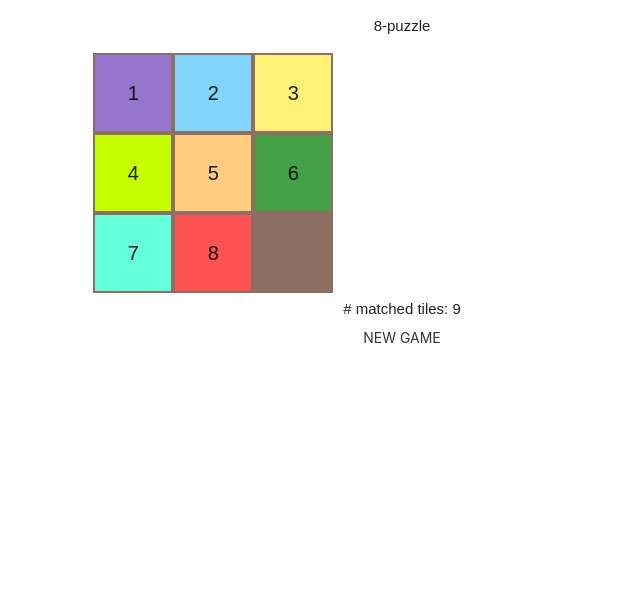
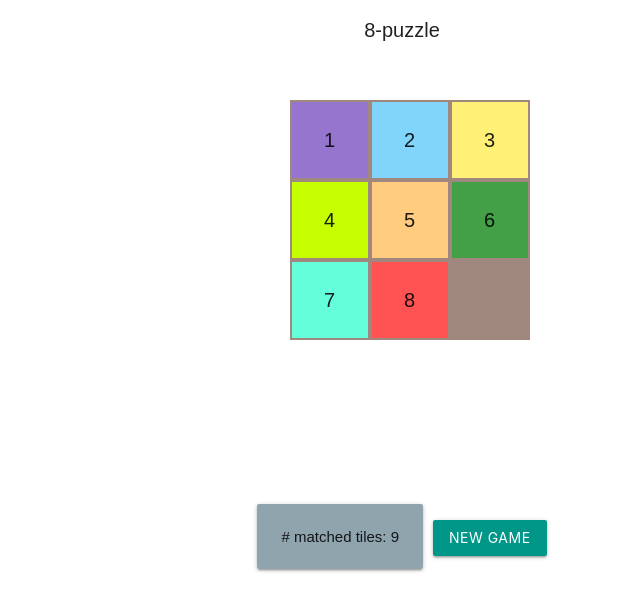
Before and after one commit to hectorpla/sq-puzzles, a React (Create React App) app: page / in a window 1280 px wide. Shown: the top 610 px of the page, without its empty margins (238-878 px from the left). Built offline with nearby package versions, Linux system fonts and the light colour scheme; the HTML template or start-up script is replaced by a standard one.

Commit message:
styles: center game board

```diff
--- a/src/components/BoardComponent.css
+++ b/src/components/BoardComponent.css
@@ -1,4 +1,7 @@
 .game-board {
+  position: relative;
   width: inherit;
   height: inherit;
+  margin-left: auto;
+  margin-right: auto;
 }
--- a/src/components/BoardComponent.tsx
+++ b/src/components/BoardComponent.tsx
@@ -27,16 +27,20 @@ class BoardComponent extends React.Component<Props> {
   // TODO: responsive?
   private boardStyle: React.CSSProperties;
 
-  // public shouldComponentUpdate() {
-  //   // ? prevent update, left the tiles themselve control their own position
-  //   return false;
-  // }
+  public constructor(props: Props) {
+    super(props);
+    // TODO add horizontal padding
+    const width = props.itemWidth * props.board.dimensions;
+    this.boardStyle = {
+      width
+    }
+  }
 
   public render() {
     const handleClick = this.handleClick.bind(this);
     return (
       <div style={this.boardStyle}
-        className="center game-board">
+        className="game-board brown lighten-2">
         {this.props.board.tiles.map(tile => {
           let color = "";
           if (typeof tile.id === 'number') {
--- a/src/components/GameComponent.css
+++ b/src/components/GameComponent.css
@@ -1,6 +1,11 @@
+header {
+  line-height: 20px;
+  font-size: 20px;
+}
+
 .game-board-panel {
   position: relative;
-  margin: 5px 5px 5px 5px;
+  margin: 60px 5px 5px 20px;
 }
 
 .game-board-panel div {
@@ -10,4 +15,9 @@
 
 .control-panel {
   position: relative;
+  margin-top: 180px;
 }
+
+.control-panel span {
+  margin: 5px 5px 5px 5px;
+}
--- a/src/components/GameComponent.tsx
+++ b/src/components/GameComponent.tsx
@@ -27,9 +27,7 @@ class GameComponent extends React.Component<Props, State> {
 
     const dimensions = this.props.dimensions;
     const size = this.itemWidth * dimensions;
-
     this.gamePanelStyle = {
-      width: size,
       height: size
     }
   }
@@ -53,7 +51,6 @@ class GameComponent extends React.Component<Props, State> {
     // console.log(this.state.game.board.tiles);
   }
 
-  // TODO: center the game board; failed
   public render() {
     const handleGameBoardChagne = this.handleGameBoardChagne.bind(this);
     const handleReset = this.resetGame.bind(this);
@@ -64,7 +61,7 @@ class GameComponent extends React.Component<Props, State> {
         <header>
           <p className="center">{dimensions * dimensions - 1}-puzzle </p>
         </header>
-        <section style={this.gamePanelStyle} className="game-board-panel brown lighten-1">
+        <section style={this.gamePanelStyle} className="game-board-panel">
           <div className="center">
             <BoardComponent
               board={this.state.game.board}
@@ -73,12 +70,15 @@ class GameComponent extends React.Component<Props, State> {
           </div>
         </section>
         <section>
-          {/* TODO: animation for change */}
-          <div className="center">
-            # matched tiles: {this.state.game.board.matchedPlaces}
-          </div>
+          {/* TODO: animation for match changes */}
+
           <div className="control-panel center">
-            <button className="waves-effect waves-teal btn-flat" onClick={handleReset}>New Game</button>
+            <span className="card-panel blue-grey lighten-2">
+              # matched tiles: {this.state.game.board.matchedPlaces}
+            </span>
+            <span>
+              <button className="waves-effect teal btn" onClick={handleReset}>New Game</button>
+            </span>
           </div>
         </section>
       </div>
```
Also changed, not shown: 1 other file (tests, documents, lock files or other folders).
